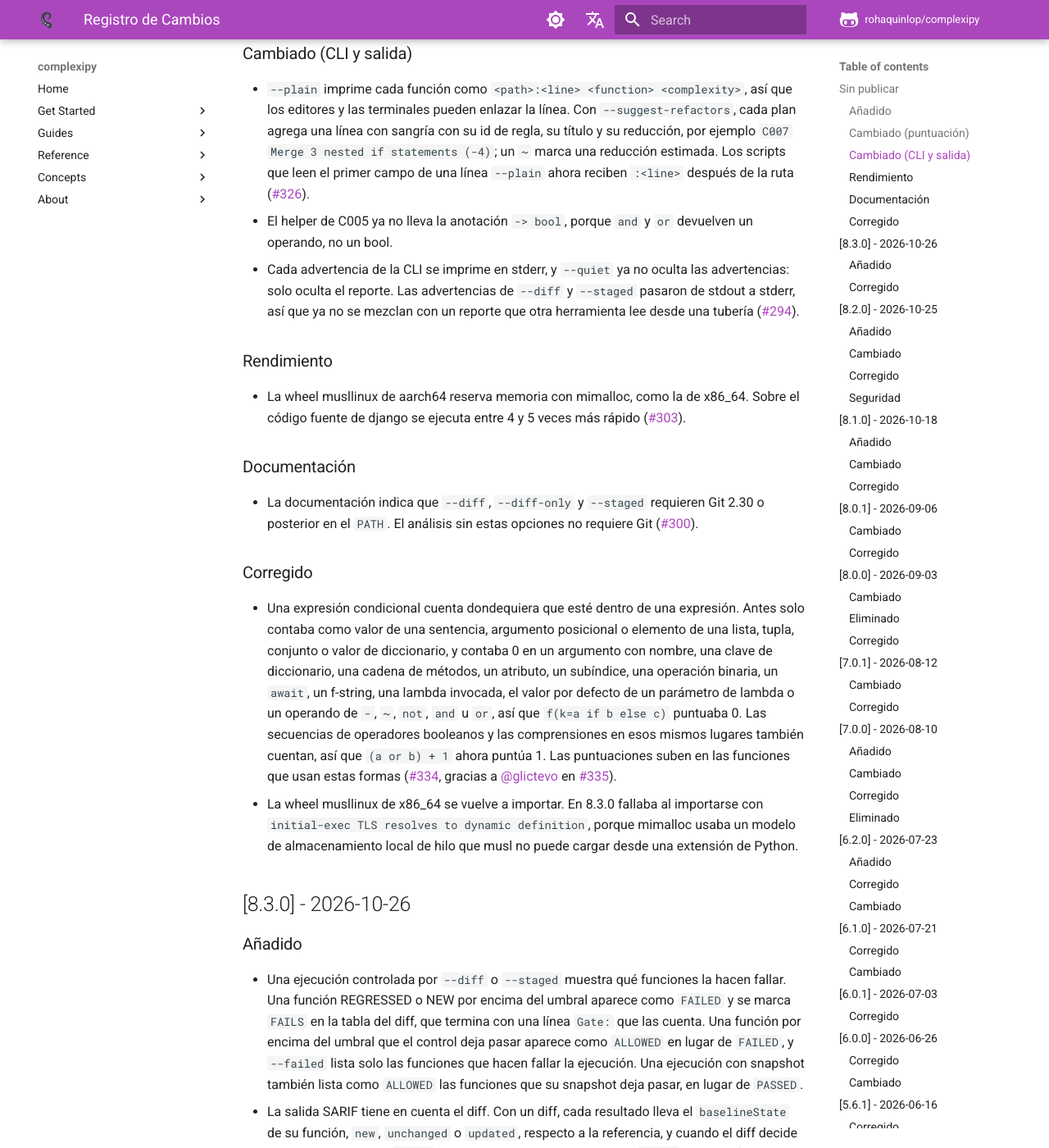
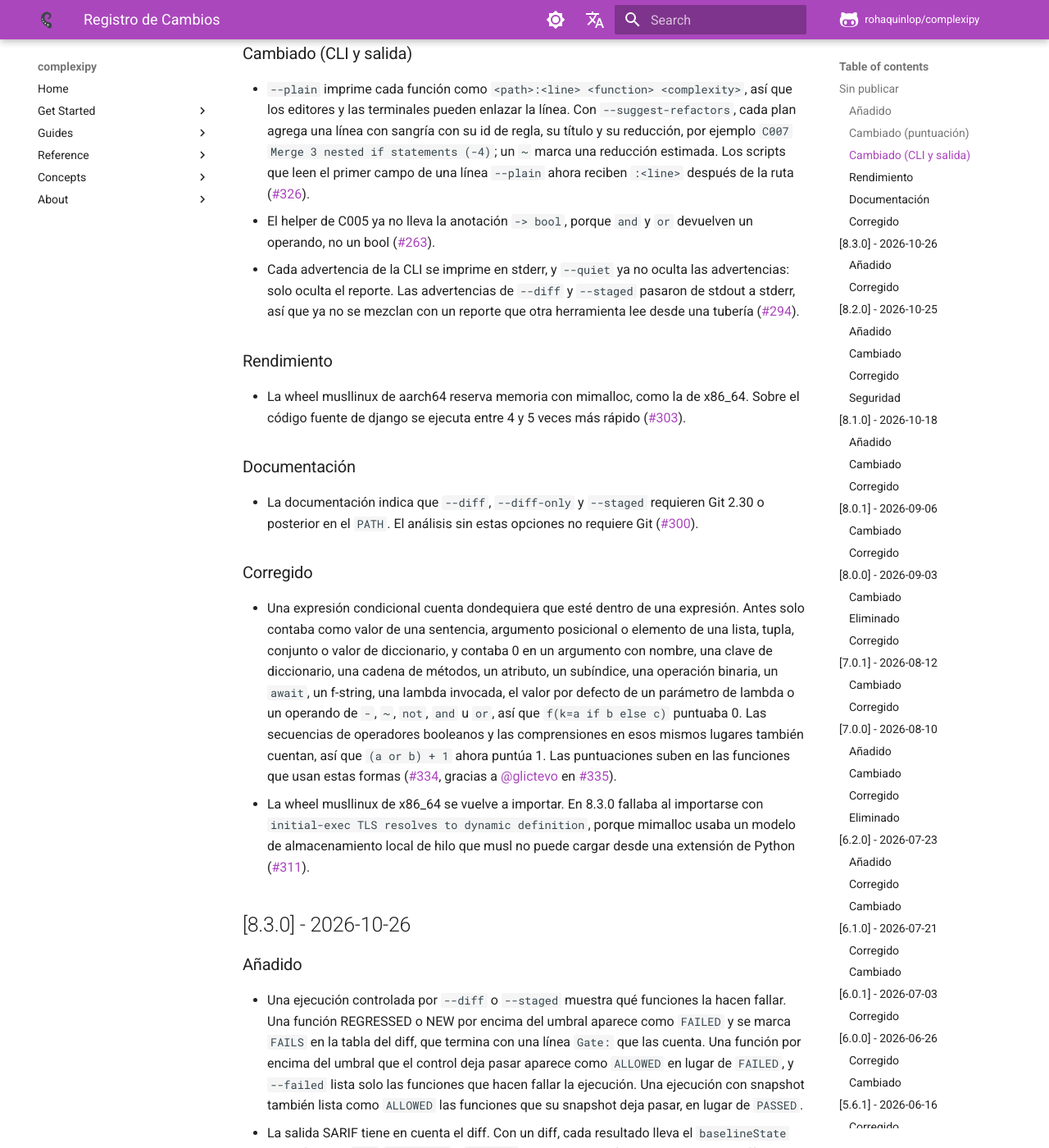
Before and after one commit to rohaquinlop/complexipy, an MkDocs documentation site: the page built from docs/es/changelog.md, in a window 1280 px wide and 1400 px high, scrolled down 3410 px. Shown: the whole window at 82% size. Built offline with MkDocs 1.6.1 and Material for MkDocs 9.7.7, drawn with Linux system fonts in a browser that asks for light colours; comment, search, counter and statistics services are not loaded.

Commit message:
docs(changelog): link the C005 annotation and musl wheel entries

```diff
--- a/docs/es/changelog.md
+++ b/docs/es/changelog.md
@@ -181,7 +181,8 @@ GitHub con todos los detalles.
   reciben `:<line>` después de la ruta
   ([#326](https://github.com/rohaquinlop/complexipy/issues/326)).
 - El helper de C005 ya no lleva la anotación `-> bool`, porque `and` y `or`
-  devuelven un operando, no un bool.
+  devuelven un operando, no un bool
+  ([#263](https://github.com/rohaquinlop/complexipy/issues/263)).
 - Cada advertencia de la CLI se imprime en stderr, y `--quiet` ya no oculta
   las advertencias: solo oculta el reporte. Las advertencias de `--diff` y
   `--staged` pasaron de stdout a stderr, así que ya no se mezclan con un
@@ -218,7 +219,8 @@ GitHub con todos los detalles.
 - La wheel musllinux de x86_64 se vuelve a importar. En 8.3.0 fallaba al
   importarse con `initial-exec TLS resolves to dynamic definition`, porque
   mimalloc usaba un modelo de almacenamiento local de hilo que musl no puede
-  cargar desde una extensión de Python.
+  cargar desde una extensión de Python
+  ([#311](https://github.com/rohaquinlop/complexipy/pull/311)).
 
 ## [8.3.0] - 2026-10-26
 
```
Also changed, not shown: CHANGELOG.md (+4 -2 lines).
